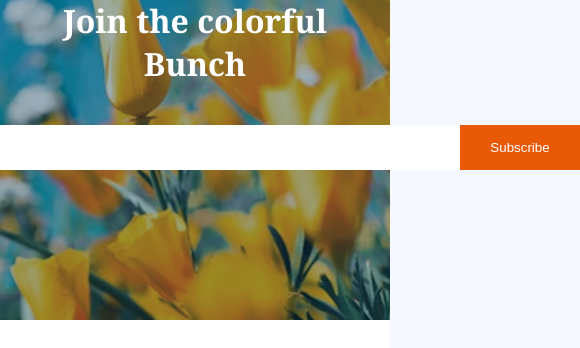
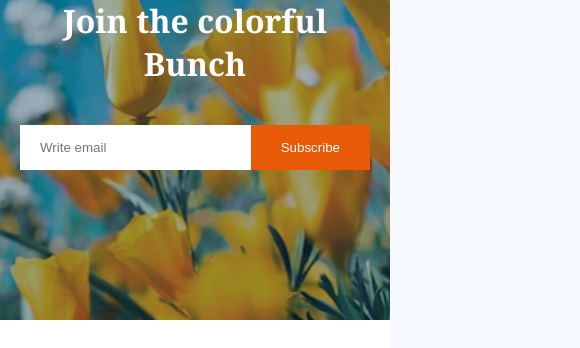
Before and after one commit to mobassirrehman/Assignment_02, a plain HTML site: page index.html in a window 390 px wide. Shown: the part 4480-4828 px from the top of the page, 580 px wide, since content can reach past the window. Drawn offline with Linux system fonts and the light colour scheme.

Commit message:
Join Section Mobile Responsive Commit

```diff
--- a/style.css
+++ b/style.css
@@ -705,6 +705,10 @@ body {
     .join-form input {
         flex: 1;
     }
+    .join-form {
+        width: 100%;
+        max-width: 400px;
+    }
 /* Footer Responsive */
     .footer {
         padding: 50px 20px 30px;
```
